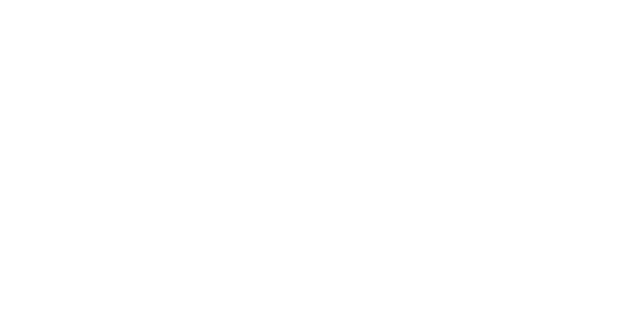
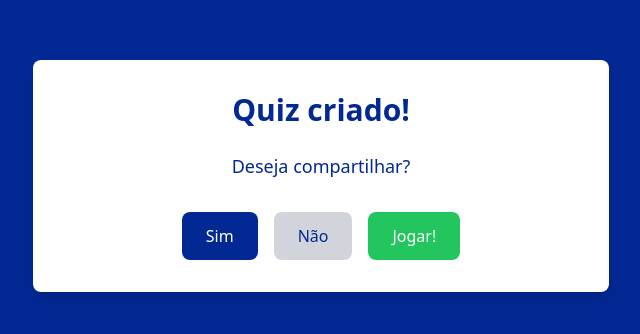
Before and after one commit to juliocsr-oliveira/projeto_frontend, a React (Create React App) app: page /tela-jogar in a window 1280 px wide. Before the commit this address had no page. Shown: the part 224-558 px from the top of the page, without its empty margins (319-959 px from the left). Built offline with nearby package versions, Linux system fonts and the light colour scheme.

Commit message:
criado novas pages e alterado para consulta em API com rest, sem precisar a criação de templates

```diff
--- a/src/App.js
+++ b/src/App.js
@@ -17,6 +17,7 @@ import TelaUsuario from './pages/TelaUsuario';
 import InserirCodigoSala from './pages/InserirCodigoSala';
 import InserirNome from './pages/InserirNome';
 import GerarSala from './pages/GerarSala';
+import TelaJogar from './pages/TelaJogar';
 import './index.css';
 
 function App() {
@@ -48,7 +49,7 @@ function App() {
         <Route path='/create-kahoot' element={<CreateKahoot user={user} />} />
         <Route path='/select-kahoot' element={<SelectKahoot user={user} />} />
         <Route path='/waiting-room/:gameId' element={<WaitingRoom user={user} />} />
-        <Route path='/play-kahoot/:gameId' element={<PlayKahoot user={user} />} />
+        <Route path='/play/:gameId' element={<PlayKahoot user={user} />} />
         <Route path='/game-room' element={<GameRoom user={user} />} />
         <Route path='/quiz' element={<Quiz user={user} />} />
         <Route path='/ranking' element={<Ranking user={user} />} />
@@ -56,6 +57,7 @@ function App() {
         <Route path='/inserir-codigo-sala' element={<InserirCodigoSala />} />
         <Route path='/inserir-nome' element={<InserirNome />} />
         <Route path='/gerar-sala' element={<GerarSala />} />
+        <Route path='/tela-jogar' element={<TelaJogar user={user} />} />
       </Routes>
     </Router>
   );
--- a/src/pages/CreateKahoot.js
+++ b/src/pages/CreateKahoot.js
@@ -8,13 +8,13 @@ const CriarGabQuiz = ({ user }) => {
   const [quizTitle, setQuizTitle] = useState('');
   const [questions, setQuestions] = useState([{
     text: '',
-    type: 'trueFalse',
+    type: 'VF',
     difficulty: 'facil',
     points: 100,
     options: ['', '', '', ''],
     expanded: true
   }]);
-  const [token, setToken] = useState(null);
+  const [, setToken] = useState(null);
 
   useEffect(() => {
     const storedToken = localStorage.getItem('access');
@@ -41,7 +41,7 @@ const CriarGabQuiz = ({ user }) => {
     }
     setQuestions([...questions, {
       text: '',
-      type: 'trueFalse',
+      type: 'VF',
       difficulty: 'facil',
       points: 100,
       options: ['', '', '', ''],
@@ -56,7 +56,7 @@ const CriarGabQuiz = ({ user }) => {
   };
 
   const toggleType = (index) => {
-    const types = ['trueFalse', 'multiple', 'dragDrop'];
+    const types = ['trueFalse', 'MC'];
     const current = questions[index].type;
     const next = types[(types.indexOf(current) + 1) % types.length];
     handleChange(index, 'type', next);
@@ -104,7 +104,7 @@ const CriarGabQuiz = ({ user }) => {
         headers: { Authorization: `Bearer ${token}` }
       });
       console.log('Quiz criado com sucesso:', response.data);
-      navigate('/');
+      navigate('/tela-jogar', { state: { quizId: response.data.id } });
     } catch (error) {
       console.error('Erro ao criar GabQuiz:', error);
       alert('Erro ao criar quiz. Verifique os dados.');
@@ -132,7 +132,7 @@ const CriarGabQuiz = ({ user }) => {
                   <input type="text" placeholder="Digite sua pergunta" value={question.text} onChange={(e) => handleChange(index, 'text', e.target.value)} className="w-full p-2 border rounded-lg mt-2" required />
 
                   <div className="flex gap-4 mt-2">
-                    <button type="button" onClick={() => toggleType(index)} className="bg-[#022894] text-white px-4 py-2 rounded">{question.type === 'trueFalse' ? 'Verdadeiro ou Falso' : question.type === 'multiple' ? 'Múltipla Escolha' : 'Escolha e Arraste'}</button>
+                    <button type="button" onClick={() => toggleType(index)} className="bg-[#022894] text-white px-4 py-2 rounded">{question.type === 'VF' ? 'Verdadeiro ou Falso' : question.type === 'multiple' ? 'Múltipla Escolha' : 'Escolha e Arraste'}</button>
                     <button type="button" onClick={() => toggleDifficulty(index)} className="bg-[#022894] text-white px-4 py-2 rounded">{question.difficulty.charAt(0).toUpperCase() + question.difficulty.slice(1)}</button>
                   </div>
 
--- a/src/pages/PlayKahoot.js
+++ b/src/pages/PlayKahoot.js
@@ -10,7 +10,7 @@ const PlayKahoot = ({ user }) => {
   const [score, setScore] = useState(0);
 
   useEffect(() => {
-    axios.get(`http://127.0.0.1:8000/api/quizzes/${gameId}/`, {
+    axios.get(`http://127.0.0.1:8000/api/play/${gameId}/`, {
       headers: { Authorization: `Bearer ${localStorage.getItem('access')}` }
     })
       .then(response => setQuestions(response.data.questions))
--- /dev/null
+++ b/src/pages/TelaJogar.js
@@ -0,0 +1,50 @@
+import { useLocation, useNavigate } from 'react-router-dom';
+
+const QuizCriado = () => {
+  const navigate = useNavigate();
+  const location = useLocation(); // <-- necessário para capturar o estado
+  const quizId = location.state?.quizId; // <-- captura o quizId passado na navegação
+
+
+  const handlePlay = () => {
+    if (!quizId) {
+      alert('ID do quiz não encontrado!');
+      return;
+    }
+    navigate(`/play/${quizId}`);
+  };
+
+  return (
+    <div className="flex items-center justify-center min-h-screen bg-[#022894] text-white">
+      <div className="bg-white text-[#022894] p-8 rounded-lg shadow-lg w-[90%] max-w-xl text-center">
+        <h1 className="text-3xl font-bold mb-6">Quiz criado!</h1>
+        <p className="text-lg mb-8">Deseja compartilhar?</p>
+
+        <div className="flex flex-col md:flex-row justify-center gap-4">
+          <button
+            onClick={() => navigate('/gerar-sala')}
+            className="bg-[#022894] text-white px-6 py-3 rounded-lg hover:bg-[#011b68] transition"
+          >
+            Sim
+          </button>
+
+          <button
+            onClick={() => navigate('/tela-usuario')}
+            className="bg-gray-300 text-[#022894] px-6 py-3 rounded-lg hover:bg-gray-400 transition"
+          >
+            Não
+          </button>
+
+          <button
+            onClick={handlePlay}
+            className="bg-green-500 text-white px-6 py-3 rounded-lg hover:bg-green-600 transition"
+          >
+            Jogar!
+          </button>
+        </div>
+      </div>
+    </div>
+  );
+};
+
+export default QuizCriado;
```
